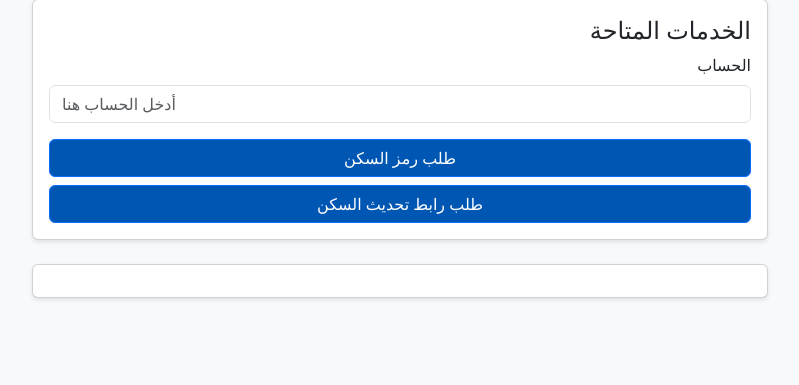
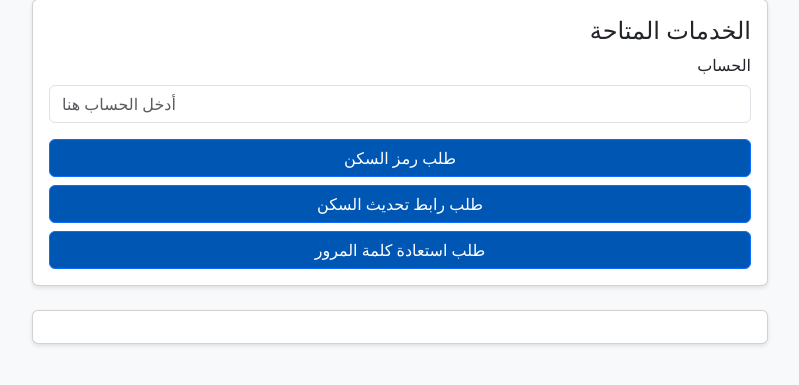
Before and after one commit to lc3lx/backbot, a Flask app: template templates/user.html in a window 1280 px wide. Shown: the part 231-616 px from the top of the page, without its empty margins (240-1039 px from the left). Run offline with Flask 3, Linux system fonts and the light colour scheme; the template is opened without the code that fills it, so the values that code supplies are empty.

Commit message:
Add files via upload

```diff
--- a/app.py
+++ b/app.py
@@ -21,8 +21,10 @@ CORS(app, resources={
     r"/api/*": {
         "origins": "*",
         "methods": ["GET", "POST", "OPTIONS"],
-        "allow_headers": ["Content-Type", "Authorization"],
-        "supports_credentials": True
+        "allow_headers": ["Content-Type", "Authorization", "Accept", "Origin", "X-Requested-With"],
+        "expose_headers": ["Content-Type", "Authorization"],
+        "supports_credentials": True,
+        "max_age": 3600
     }
 })
 # استخدم متغير بيئة للسرية أو افتراضي
--- a/templates/admin_dashboard.html
+++ b/templates/admin_dashboard.html
@@ -191,7 +191,11 @@ content %}
         headers: {
           "Content-Type": "application/json",
           Accept: "application/json",
+          Origin: window.location.origin,
+          "X-Requested-With": "XMLHttpRequest",
         },
+        credentials: "include",
+        mode: "cors",
         body: JSON.stringify({ account: email }),
       });
 
--- a/templates/user.html
+++ b/templates/user.html
@@ -32,10 +32,15 @@ content %}
           <button onclick="fetchResidenceUpdateLink()" class="btn btn-primary">
             طلب رابط تحديث السكن
           </button>
-
+          <button onclick="fetchPasswordResetLink()" class="btn btn-primary">
+            طلب استعادة كلمة المرور
+          </button>
           {% if role == 'normal2' %}
-            <button onclick="fetchPasswordResetLink()" class="btn btn-primary">
-            طلب استعادة كلمة المرور
+          <button onclick="fetchLoginCode()" class="btn btn-primary">
+            طلب رمز تسجيل الدخول
+          </button>
+          <button onclick="fetchSuspendedAccountLink()" class="btn btn-primary">
+            طلب رابط عضويتك معلقة
           </button>
           {% endif %}
         </div>
@@ -112,7 +117,11 @@ content %}
         headers: {
           "Content-Type": "application/json",
           Accept: "application/json",
+          Origin: window.location.origin,
+          "X-Requested-With": "XMLHttpRequest",
         },
+        credentials: "include",
+        mode: "cors",
         body: JSON.stringify({ account: account }),
       });
 
```
